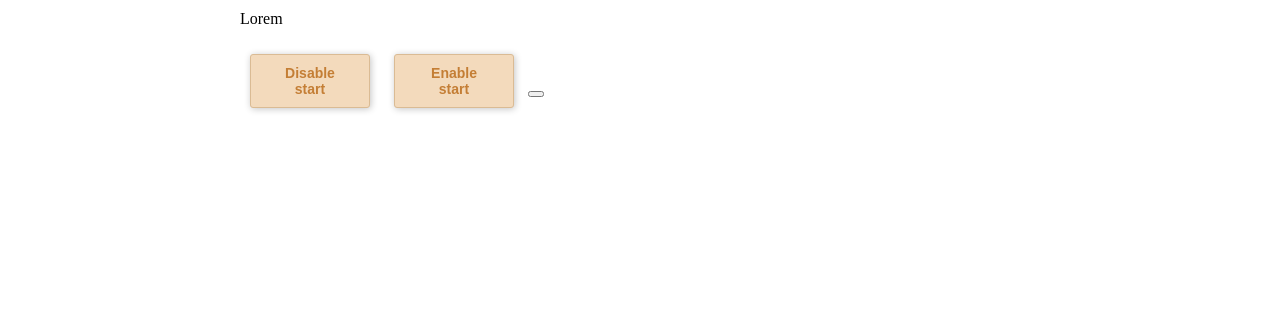
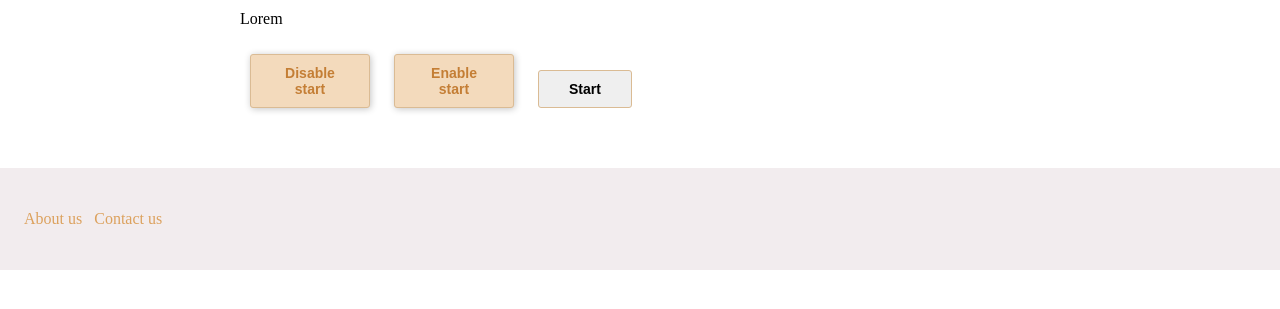
Before and after one commit to VelpCode/100DaysOfCodeII, a website: page PracticeII/windex.html in a window 1280 px wide. Shown: the part 219-528 px from the top of the page. Drawn offline with Linux system fonts and the light colour scheme.

Commit message:
adding sgribt

```diff
--- a/PracticeII/windex.html
+++ b/PracticeII/windex.html
@@ -22,8 +22,12 @@
         </p>
         <button id = "btn-disable" class = "btn btn-outline">Disable start</button>
         <button id = "btn-enable" class = "btn btn-outline">Enable start</button>
-        <button id = "btn"
+        <button id = "btn-start" class = "btn btn-defailt">Start</button>
     </div>
+    <footer id = "footer-wrapper">
+        <a href = "about.html" target = "_blank">About us</a>
+        <a href = "contact.html" target = "_blank">Contact us</a>
+    </footer>
     <script src = "sgribt.js"></script>
 </body>
 </html>
```
